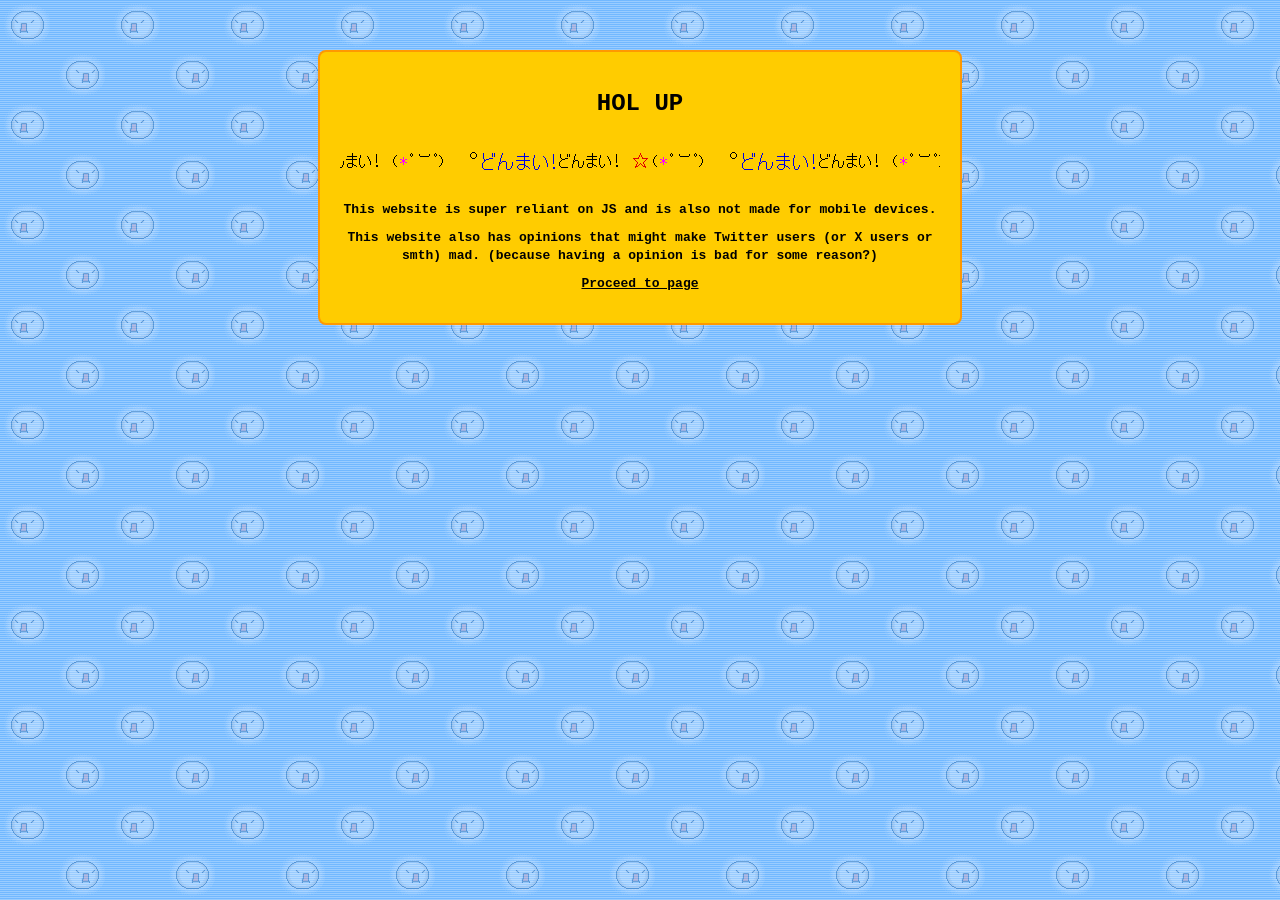
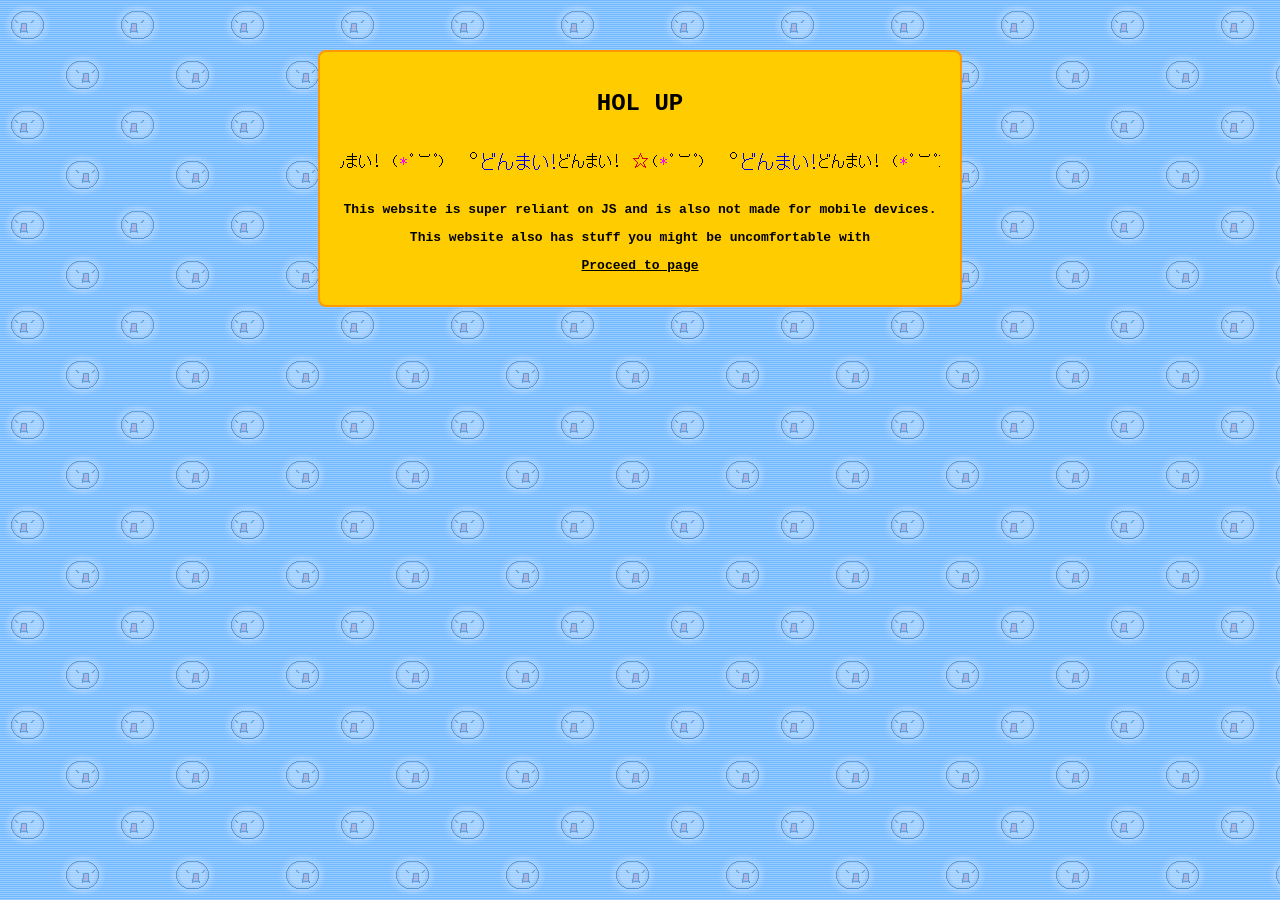
Before and after one commit to linuxfandudeguy/linuxfandudeguy.github.io, a Jekyll site: the page built from index.html, in a window 1280 px wide. Built offline with Jekyll 4.4.1, drawn with Linux system fonts in a browser that asks for light colours.

Commit message:
Update index.html

```diff
--- a/index.html
+++ b/index.html
@@ -17,6 +17,6 @@ title: HOL UP
 <h1>HOL UP</h1>
 <hr></hr>
   <p>This website is super reliant on JS and is also not made for mobile devices.</p>
-  <p>This website also has opinions that might make Twitter users (or X users or smth) mad. (because having a opinion is bad for some reason?)</p>
+  <p>This website also has stuff you  might be uncomfortable with</p>
   <p><a href="homepage.html" style="color: #000; text-decoration: underline;">Proceed to page</a></p>
 </div>
```
